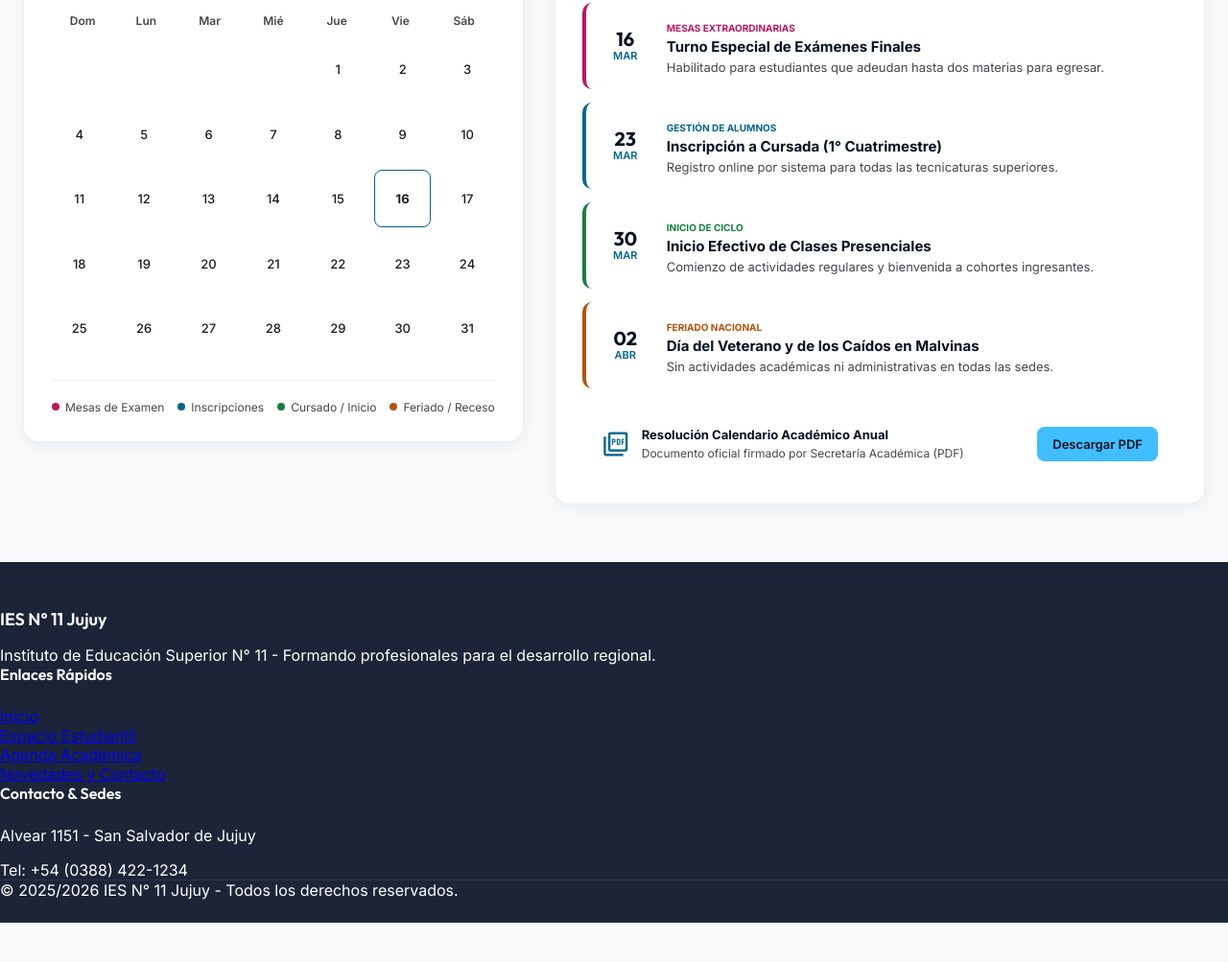
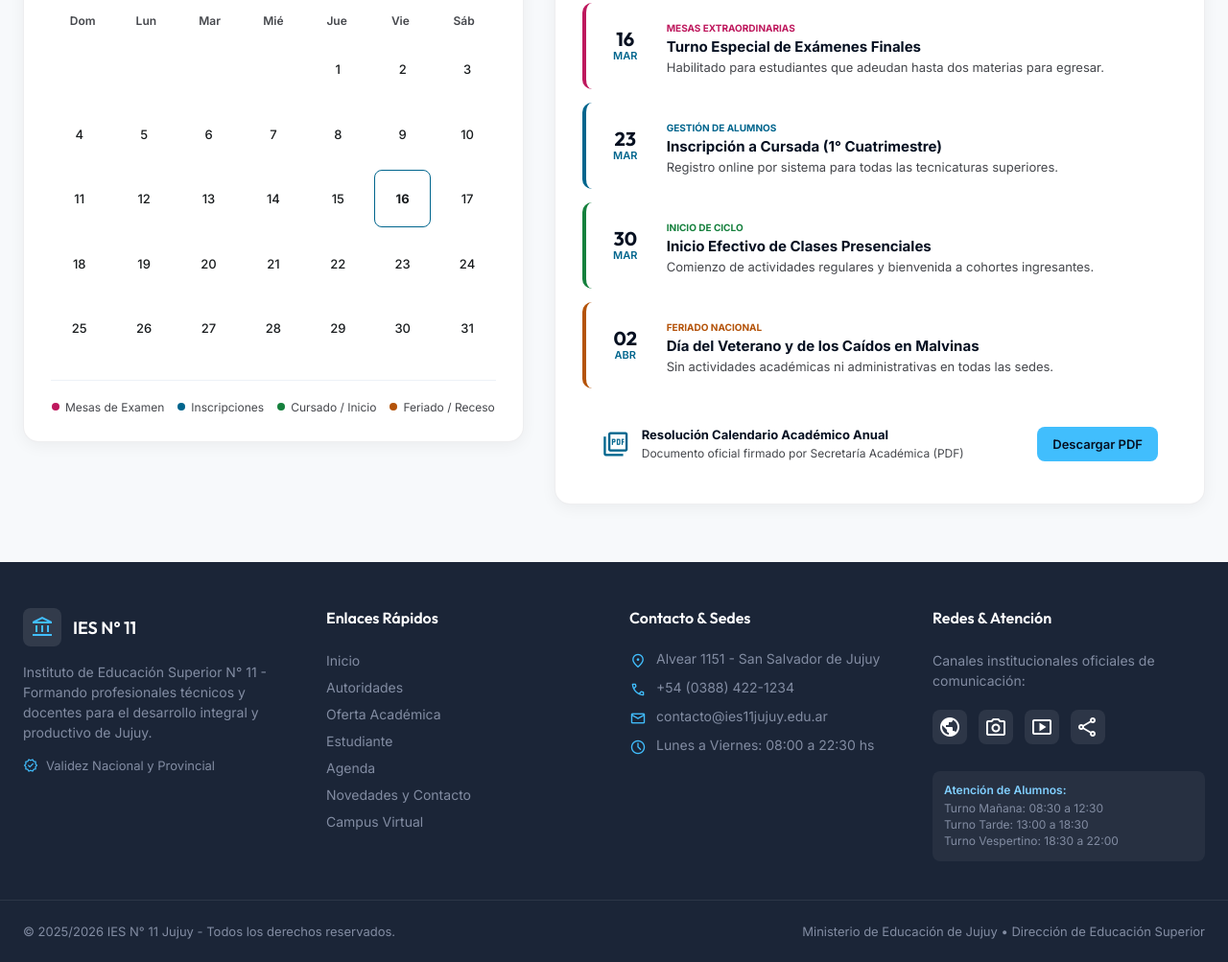
Before and after one commit to cjaneth-cj/PAGINA-INSTITUCIONAL-IES11, a plain HTML site: page agenda.html in a window 1280 px wide. Shown: the part 479-1482 px from the top of the page at 96% size. Before the commit the page ends 1441 px from the top, so only its background shows below. Drawn offline with nearby package versions, Linux system fonts and the light colour scheme.

Commit message:
arregle footer

```diff
--- a/agenda.html
+++ b/agenda.html
@@ -210,34 +210,95 @@
 </main>
 
 <!-- ========================================== -->
-<!-- FOOTER                                     -->
+<!-- COMPONENTE REUTILIZABLE: FOOTER            -->
 <!-- ========================================== -->
 <footer class="site-footer">
-    <div class="footer-grid">
-        <div class="footer-col">
-            <span class="footer-brand-title">IES N° 11 Jujuy</span>
-            <p class="footer-text">Instituto de Educación Superior N° 11 - Formando profesionales para el desarrollo regional.</p>
+    <div class="footer-container">
+
+        <!-- Columna 1: Información Institucional -->
+        <div class="footer-col footer-brand-info">
+            <div class="footer-brand">
+                <div class="brand-icon-wrapper">
+                    <span class="material-symbols-outlined">account_balance</span>
+                </div>
+                <span class="footer-brand-title">IES N° 11</span>
+            </div>
+            <p class="footer-description">
+                Instituto de Educación Superior N° 11 - Formando profesionales técnicos y docentes para el desarrollo integral y productivo de Jujuy.
+            </p>
+            <div class="footer-badge">
+                <span class="material-symbols-outlined">verified</span>
+                <span>Validez Nacional y Provincial</span>
+            </div>
         </div>
+
+        <!-- Columna 2: Enlaces Rápidos -->
         <div class="footer-col">
             <h4 class="footer-heading">Enlaces Rápidos</h4>
-            <ul class="footer-links">
-                <li><a href="index.html">Inicio</a></li>
-                <li><a href="estudiante.html">Espacio Estudiantil</a></li>
-                <li><a href="agenda.html">Agenda Académica</a></li>
-                <li><a href="novedades.html">Novedades y Contacto</a></li>
+            <ul class="footer-nav-list">
+                <li><a href="index.html" class="footer-link">Inicio</a></li>
+                <li><a href="autoridades.html" class="footer-link">Autoridades</a></li>
+                <li><a href="oferta-academica.html" class="footer-link">Oferta Académica</a></li>
+                <li><a href="estudiante.html" class="footer-link">Estudiante</a></li>
+                <li><a href="agenda.html" class="footer-link">Agenda</a></li>
+                <li><a href="novedades.html" class="footer-link">Novedades y Contacto</a></li>
+                <li><a href="https://superior.jujuy.edu.ar/login/index.php" target="_blank" rel="noopener noreferrer" class="footer-link">Campus Virtual</a></li>
             </ul>
         </div>
+
+        <!-- Columna 3: Contacto y Sedes -->
         <div class="footer-col">
             <h4 class="footer-heading">Contacto & Sedes</h4>
-            <p class="footer-text">Alvear 1151 - San Salvador de Jujuy</p>
-            <p class="footer-text">Tel: +54 (0388) 422-1234</p>
+            <div class="footer-contact-list">
+                <div class="footer-contact-item">
+                    <span class="material-symbols-outlined">location_on</span>
+                    <span>Alvear 1151 - San Salvador de Jujuy</span>
+                </div>
+                <div class="footer-contact-item">
+                    <span class="material-symbols-outlined">call</span>
+                    <span>+54 (0388) 422-1234</span>
+                </div>
+                <div class="footer-contact-item">
+                    <span class="material-symbols-outlined">mail</span>
+                    <span>contacto@ies11jujuy.edu.ar</span>
+                </div>
+                <div class="footer-contact-item">
+                    <span class="material-symbols-outlined">schedule</span>
+                    <span>Lunes a Viernes: 08:00 a 22:30 hs</span>
+                </div>
+            </div>
+        </div>
+
+        <!-- Columna 4: Redes y Atención por Turnos -->
+        <div class="footer-col">
+            <h4 class="footer-heading">Redes & Atención</h4>
+            <p class="footer-description">Canales institucionales oficiales de comunicación:</p>
+
+            <div class="footer-social-icons">
+                <a href="#" aria-label="Facebook" class="social-icon-btn"><span class="material-symbols-outlined">public</span></a>
+                <a href="#" aria-label="Instagram" class="social-icon-btn"><span class="material-symbols-outlined">photo_camera</span></a>
+                <a href="#" aria-label="YouTube" class="social-icon-btn"><span class="material-symbols-outlined">smart_display</span></a>
+                <a href="#" aria-label="Compartir" class="social-icon-btn"><span class="material-symbols-outlined">share</span></a>
+            </div>
+
+            <div class="footer-shifts-box">
+                <span class="shifts-title">Atención de Alumnos:</span>
+                <p>Turno Mañana: 08:30 a 12:30</p>
+                <p>Turno Tarde: 13:00 a 18:30</p>
+                <p>Turno Vespertino: 18:30 a 22:00</p>
+            </div>
+        </div>
+
+    </div>
+
+    <!-- Barra inferior de Copyright -->
+    <div class="footer-bottom">
+        <div class="footer-bottom-container">
+            <p>© 2025/2026 IES N° 11 Jujuy - Todos los derechos reservados.</p>
+            <p>Ministerio de Educación de Jujuy • Dirección de Educación Superior</p>
         </div>
     </div>
-    <div class="footer-bottom">
-        <p>© 2025/2026 IES N° 11 Jujuy - Todos los derechos reservados.</p>
-    </div>
 </footer>
-
 <script src="js/script.js"></script>
 </body>
 </html>
--- a/css/styles.css
+++ b/css/styles.css
@@ -214,8 +214,8 @@ body.page-body {
 }
 
 .nav-link:hover {
-  color: var(--on-primary, #ffffff);
-  background-color: var(--primary, #061021);
+  color: #ffffff;
+  background-color: rgba(255, 255, 255, 0.1);
 }
 
 .nav-link.active {
```
Also changed, not shown: novedades.html (+0 -1 lines).
